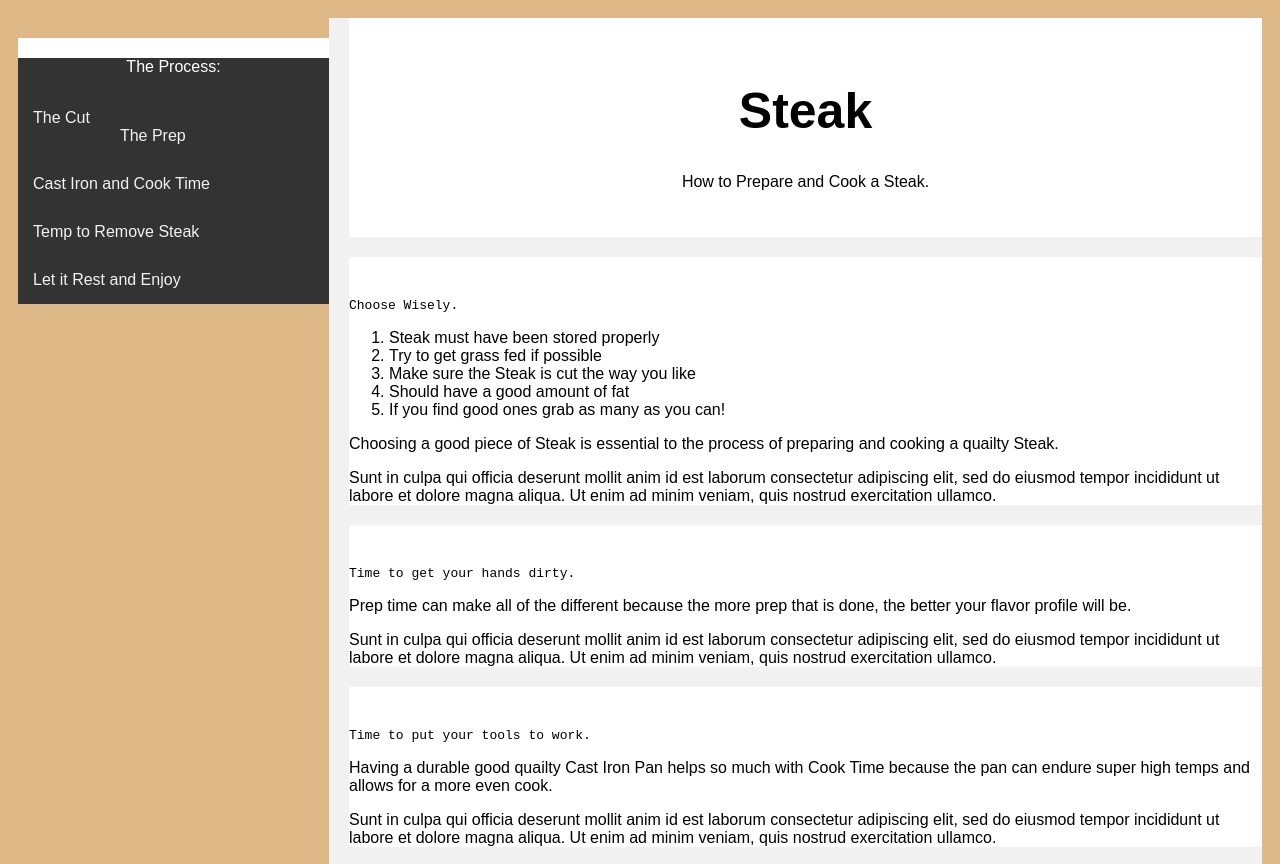
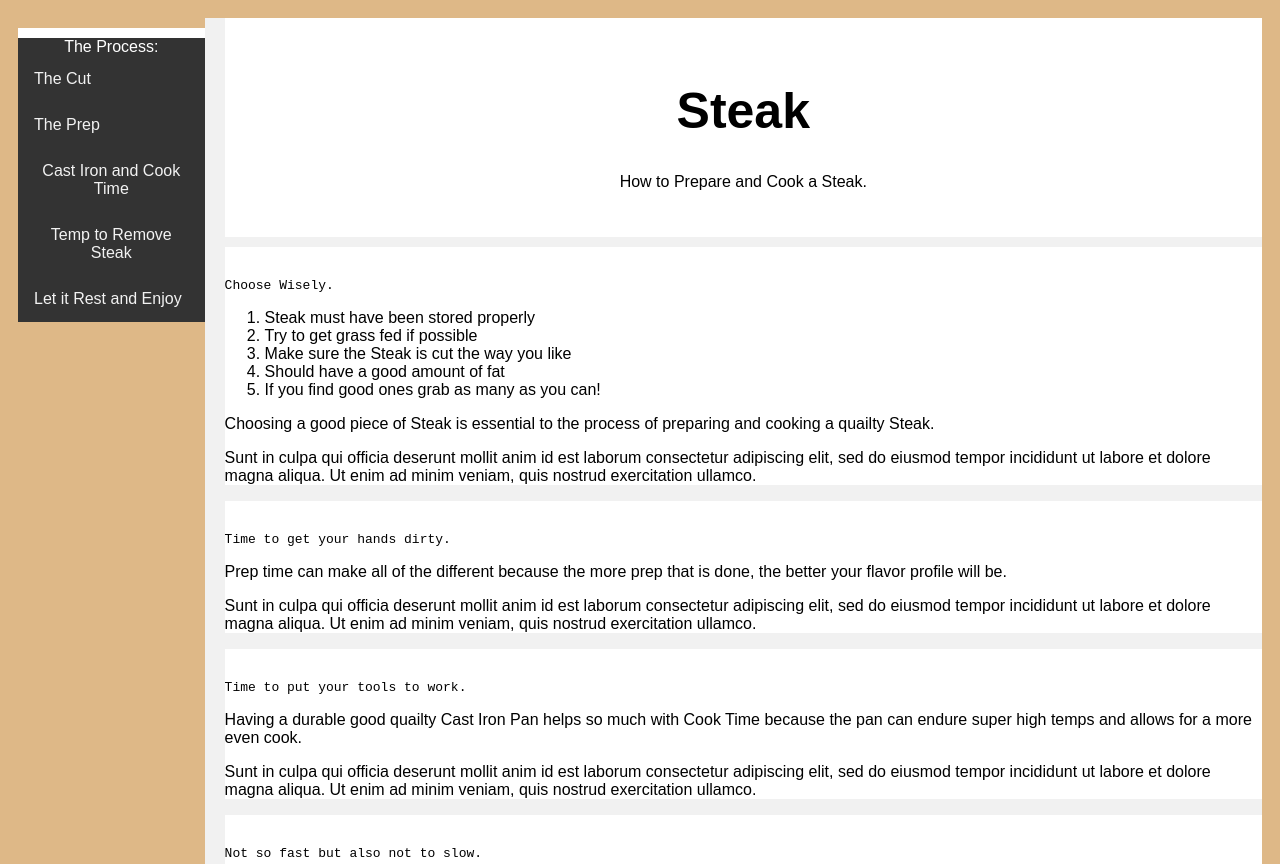
Before and after one commit to ryaheath/technical_documentation_page, a plain HTML site: page index.html in a window 1280 px wide. Shown: the top 864 px of the page. Drawn offline with Linux system fonts and the light colour scheme.

Commit message:
Add Updated index.html

```diff
--- a/index.html
+++ b/index.html
@@ -42,11 +42,13 @@
                     display: block;
                     color: #f2f2f2;
                     text-align: center;
-                    padding: 15px 15px;
+                    padding: 14px 16px;
                     text-decoration: none;
                     font-size-adjust: 10px;
-                    height: 100%;
                     }
+                .nav-link {
+                    text-align: center;
+                }
 
         /* Change color on hover */
                 .topnav a:hover {
@@ -58,13 +60,13 @@
         /* Left column */
                 .leftcolumn {
                     float: left;
-                    width: 25%;
+                    width: 15%;
                     }
 
         /* Right column */
                 .rightcolumn {
                     float: left;
-                    width: 75%;
+                    width: 85%;
                     background-color: #f1f1f1;
                     padding-left: 20px;
                     }
@@ -72,8 +74,8 @@
         /* Add a card effect for articles */
                 .card {
                     background-color: white;
-                    padding-top: 20px;
-                    margin-top: 20px;
+                    padding-top: 10px;
+                    margin-top: 10px;
                     }
 
         /* Clear floats after the columns */
@@ -83,17 +85,7 @@
                     clear: both;
                     }
 
-        /* Footer */
-                .footer {
-                    padding: 20px;
-                    text-align: center;
-                    background: #ddd;
-                    margin-top: 20px;
-                    }
-                #navbar {
-                    height: 100%;
-                    text-align: center;
-                }
+
 
         /* Responsive layout - when the screen is less than 800px wide, make the two columns stack on top of each other instead of next to each other */
             @media screen and (max-width: 800px) {
@@ -120,17 +112,17 @@
                             <header>
                                The Process:
                             </header>
-                            <br>
+
                             <a href="#The_Cut" class="nav-link">The Cut</a>
-                            <br>
+
                             <a href="#The_Prep" class="nav-link">The Prep</a>
-                            <br>
+
                             <a href="#Cast_Iron_and_Cook_Time" class="nav-link">Cast Iron and Cook Time</a>
-                            <br>
+
                             <a href="#Temp_to_Remove_Steak" class="nav-link">Temp to Remove Steak</a>
-                            <br>
+
                             <a href="#Let_it_Rest_and_Enjoy" class="nav-link">Let it Rest and Enjoy</a>
-                            <br>
+
                         </nav>
                     </div>
                 </div>
```
